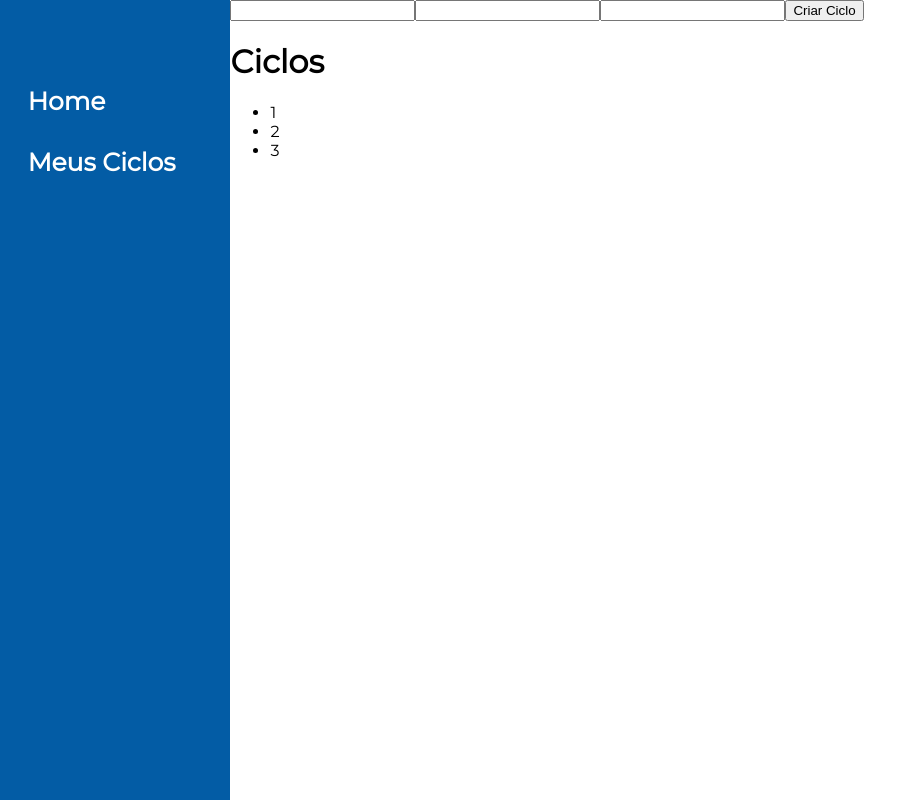
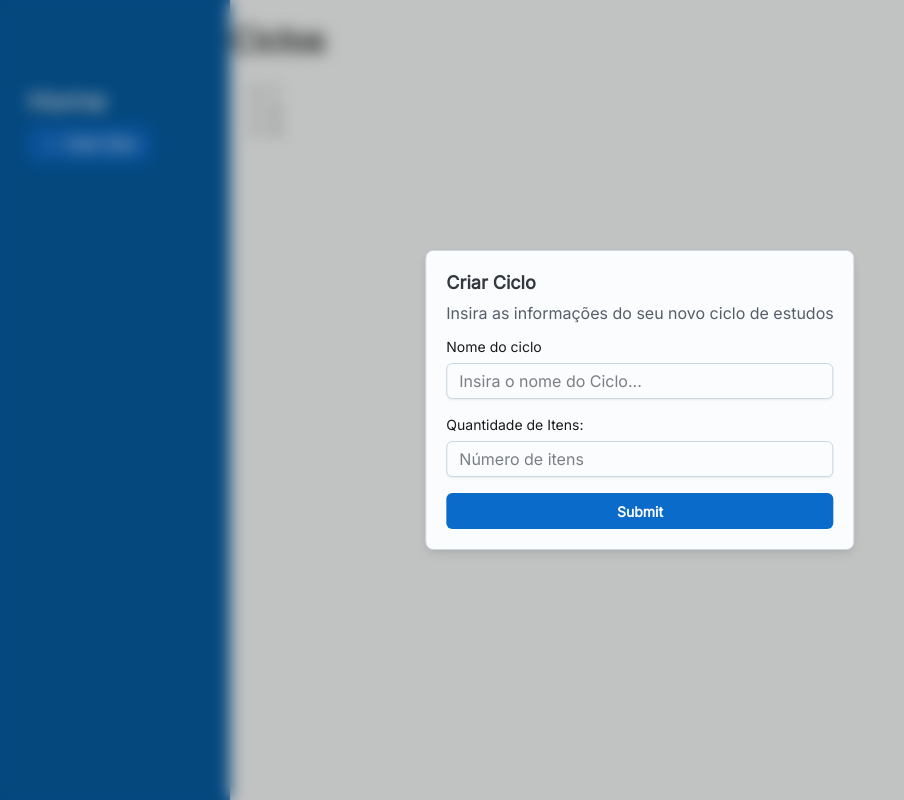
Before and after one commit to PauloRhyanK/frontendCDE, a React (Create React App) app: page / in a window 1280 px wide. Both pictures are taken after a click on the button "Criar Ciclo". Shown: the whole page, without its empty margins (0-904 px from the left). Built offline with nearby package versions, Linux system fonts and the light colour scheme.

Commit message:
feat: button new cyclie

```diff
--- a/src/App.css
+++ b/src/App.css
@@ -28,6 +28,10 @@
   color: #61dafb;
 }
 
+.section_Main {
+  height: 100vh;
+}
+
 @keyframes App-logo-spin {
   from {
     transform: rotate(0deg);
--- a/src/App.js
+++ b/src/App.js
@@ -4,8 +4,9 @@ import Navbar from "./components/Layout/Navbar/Navbar";
 import Home from "./pages/Home";
 import { useState } from "react";
 import ComponentRender from "./components/ComponentRender";
-import NewCiclo from "./components/NewCiclo";
 import "@fontsource/montserrat";
+import "@fontsource/inter";
+
 function App() {
   const [tabs, setTabs] = useState([]);
 
@@ -13,12 +14,10 @@ function App() {
     <>
       <Router>
         <div className="main">
-          <Navbar pages={tabs} />
-          <div>
-            <NewCiclo setArray={setTabs} />
+          <Navbar pages={tabs} newPages={setTabs} />
+          <div className="section_Main">
             <Routes>
               <Route path="/" element={<Home />} />
-
               <Route
                 path={`/pages/:id`}
                 element={<ComponentRender components={tabs} />}
--- a/src/components/Layout/Navbar/Navbar.jsx
+++ b/src/components/Layout/Navbar/Navbar.jsx
@@ -3,8 +3,9 @@ import React from "react";
 import ItemC from "./ItemC";
 import { useState } from "react";
 import { Link } from "react-router-dom";
+import NewCiclo from "../../NewCiclo";
 
-function Navbar({ pages }) {
+function Navbar({ pages, newPages }) {
   const [tabSelect, setTabSelect] = useState(); // Home pronta, criar home
 
   return (
@@ -13,7 +14,7 @@ function Navbar({ pages }) {
         <h1>Home</h1>
       </Link>
       <div>
-        <h1>Meus Ciclos</h1>
+        <NewCiclo setArray={newPages} />
       </div>
       <ul>
         {pages.map((tab, index) => (
--- a/src/components/NewCiclo.jsx
+++ b/src/components/NewCiclo.jsx
@@ -1,49 +1,92 @@
 import { useState } from "react";
+import { IoMdAdd as Add } from "react-icons/io";
+import {
+  FormControl,
+  FormLabel,
+  Input,
+  Modal,
+  ModalDialog,
+  DialogTitle,
+  DialogContent,
+  Stack,
+  Button,
+} from "@mui/joy";
 
 function NewCiclo({ setArray }) {
   const [tabName, setTabName] = useState();
-  const [tabPath, setTabPath] = useState();
   const [tabCheck, setTabCheck] = useState();
+  const [isOpen, setIsOpen] = useState(false);
+  let titulo = "Criar Ciclo";
+  let subTitulo = "Insira as informações do seu novo ciclo de estudos";
+  let uiVariant = "outlined";
+  let uiSize = "md";
+
+  const openModal = () => {
+    setIsOpen(true);
+  };
+
+  const createCycle = (e) => {
+    e.preventDefault();
+    setArray((prevItens) => [
+      ...prevItens,
+      { name: tabName, checks: tabCheck },
+    ]);
+  };
 
   return (
     <>
-      <form>
-        <input
-          type="text"
+      <Button
+        color="primary"
+        startDecorator={<Add />}
+        variant="solid"
+        onClick={openModal}
+      >
+        Criar Ciclo
+      </Button>
+
+      <Modal open={isOpen} onClose={() => setIsOpen(false)}>
+        <ModalDialog>
+          <DialogTitle>{titulo}</DialogTitle>
+          <DialogContent>{subTitulo}</DialogContent>
+          <form
+            onSubmit={(e) => {
+              e.preventDefault();
+              createCycle(e);
+              setIsOpen(false);
+            }}
+          >
+            <Stack spacing={2}>
+              <FormControl>
+                <FormLabel>Nome do ciclo</FormLabel>
+                <Input
                   onChange={(e) => {
                     setTabName(e.target.value);
                   }}
-        />
-        <input
+                  placeholder="Insira o nome do Ciclo..."
                   type="text"
-          onChange={(e) => {
-            setTabPath(e.target.value);
-          }}
-        />
-        <input
-          type="number"
+                  variant={uiVariant}
+                  size={uiSize}
+                  required
+                ></Input>
+              </FormControl>
+              <FormControl>
+                <FormLabel>Quantidade de Itens:</FormLabel>
+                <Input
                   onChange={(e) => {
                     setTabCheck(e.target.value);
                   }}
-        />
-        <button
-          onClick={(e) => {
-            e.preventDefault();
-            if (tabCheck && tabName && tabPath) {
-              setArray((prevItens) => [
-                ...prevItens,
-                {
-                  name: tabName,
-                  path: tabPath,
-                  checks: tabCheck,
-                },
-              ]);
-            }
-          }}
-        >
-          Criar Ciclo
-        </button>
+                  placeholder="Número de itens"
+                  type="number"
+                  variant={uiVariant}
+                  size={uiSize}
+                  required
+                ></Input>
+              </FormControl>
+              <Button type="submit">Submit</Button>
+            </Stack>
           </form>
+        </ModalDialog>
+      </Modal>
     </>
   );
 }
```
Lines whose indentation alone changed are shown as unchanged.
